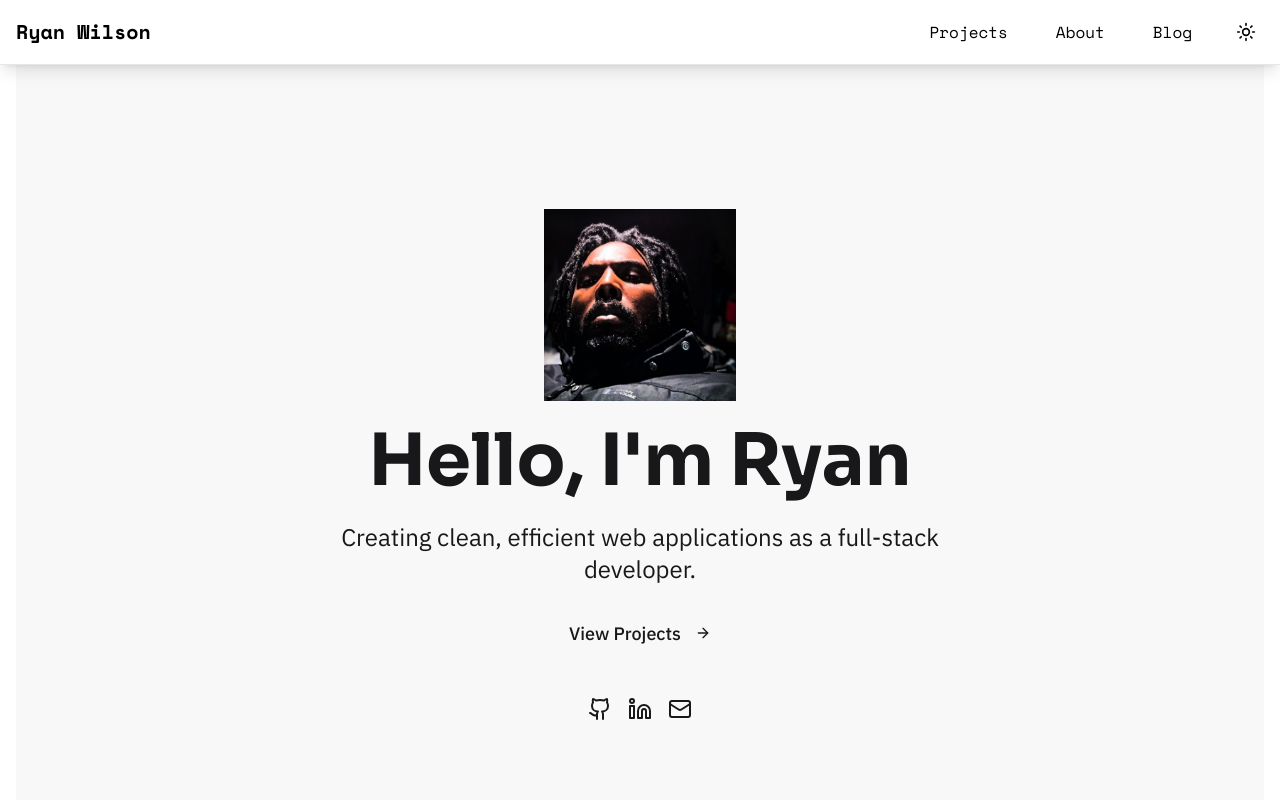
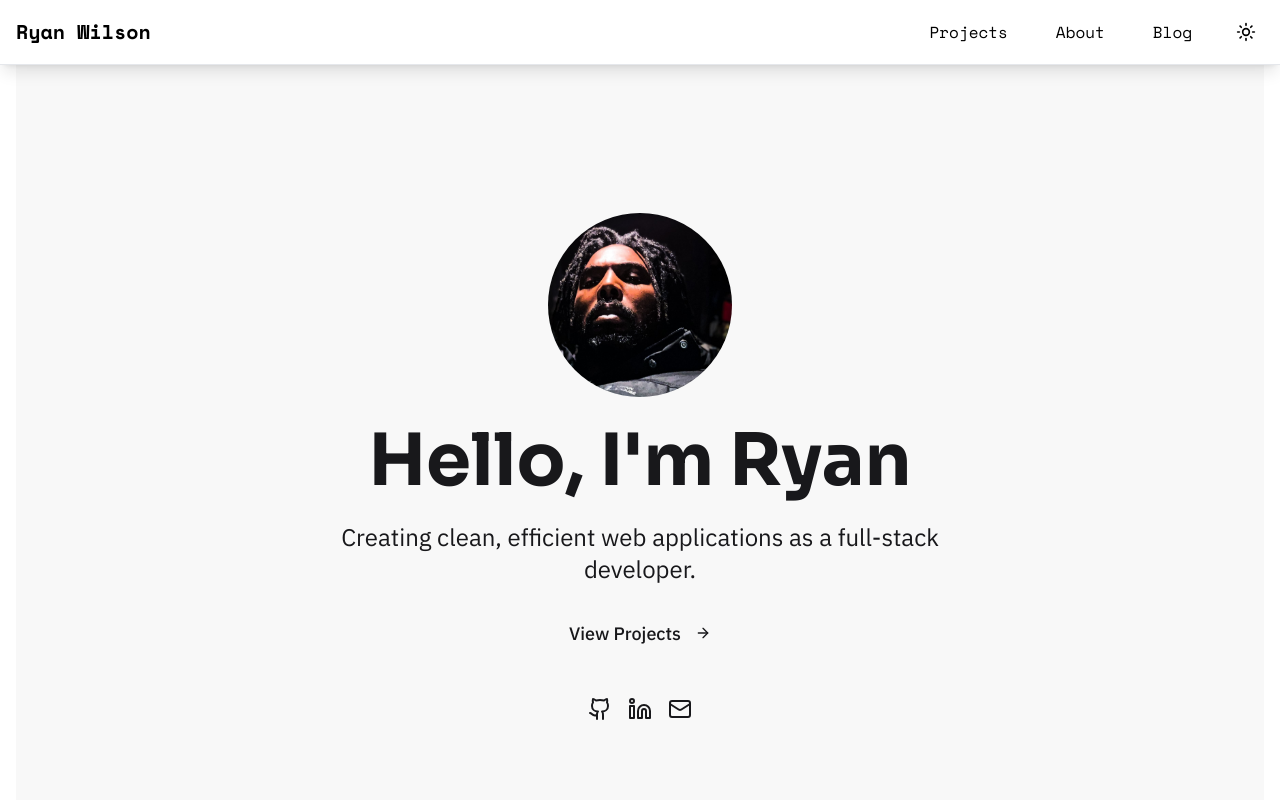
Before and after one commit to RW2023/ryan-2025, a Next.js app: page / in a window 1280 px wide. Shown: the top 800 px of the page. Built offline with nearby package versions, Linux system fonts and the light colour scheme.

Commit message:
fix: enhance profile image styling in HeroSection component

```diff
--- a/src/components/HeroSection.tsx
+++ b/src/components/HeroSection.tsx
@@ -21,7 +21,7 @@ export default function HeroSection() {
             src="/profile/darkProfile.jpg"
             alt="Profile picture of Ryan"
             fill
-            className="object-cover"
+            className="object-cover rounded-full border-4 border-[var(--accent-color)]"
             priority
           />
         </motion.div>
```
